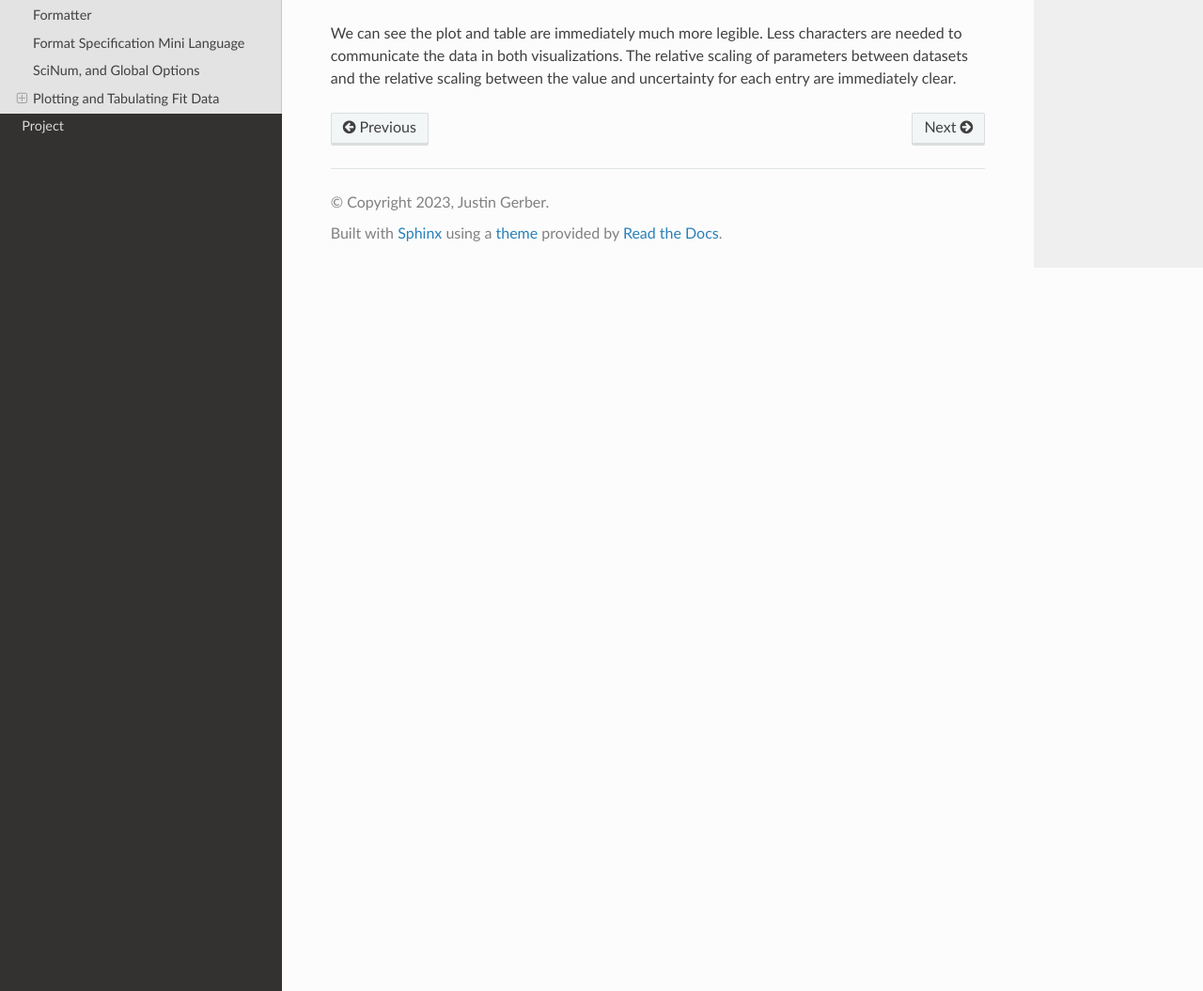
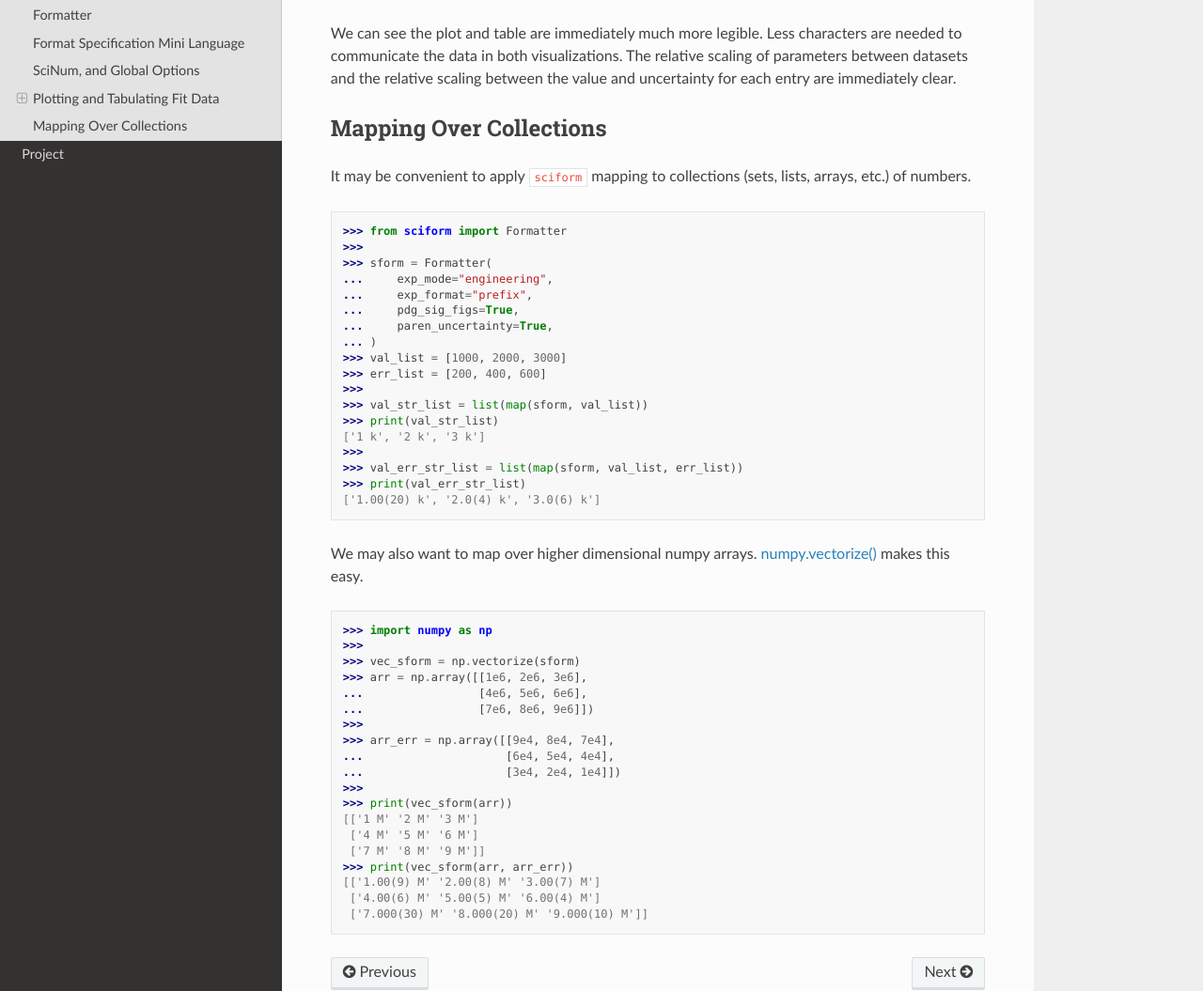
Before and after one commit to jagerber48/sciform, a Sphinx documentation site: the page built from docs/source/examples.rst, in a window 1280 px wide and 1400 px high, scrolled down 5798 px. Shown: the part 345-1400 px from the top of the window at 94% size. Built offline with Sphinx 7.4.7 and the Read the Docs theme 2.0.0, drawn with Linux system fonts in a browser that asks for light colours.

Commit message:
Add mapping examples

```diff
--- a/CHANGELOG.rst
+++ b/CHANGELOG.rst
@@ -4,6 +4,12 @@ This project adheres to `Semantic Versioning <https://semver.org/>`_.
 
 Unreleased
 ----------
+
+Added
+^^^^^
+
+* Added examples in the documentation demonstrating how ``sciform``
+  formatting can be mapped over collections of numbers.
 
 Changed
 ^^^^^^^
--- a/docs/source/examples.rst
+++ b/docs/source/examples.rst
@@ -289,3 +289,52 @@ visualizations.
 The relative scaling of parameters between datasets and the relative
 scaling between the value and uncertainty for each entry are
 immediately clear.
+
+Mapping Over Collections
+========================
+
+It may be convenient to apply ``sciform`` mapping to collections (sets,
+lists, arrays, etc.) of numbers.
+
+>>> from sciform import Formatter
+>>>
+>>> sform = Formatter(
+...     exp_mode="engineering",
+...     exp_format="prefix",
+...     pdg_sig_figs=True,
+...     paren_uncertainty=True,
+... )
+>>> val_list = [1000, 2000, 3000]
+>>> err_list = [200, 400, 600]
+>>>
+>>> val_str_list = list(map(sform, val_list))
+>>> print(val_str_list)
+['1 k', '2 k', '3 k']
+>>>
+>>> val_err_str_list = list(map(sform, val_list, err_list))
+>>> print(val_err_str_list)
+['1.00(20) k', '2.0(4) k', '3.0(6) k']
+
+We may also want to map over higher dimensional numpy arrays.
+`numpy.vectorize() <https://numpy.org/doc/stable/reference/generated/numpy.vectorize.html>`_
+makes this easy.
+
+>>> import numpy as np
+>>>
+>>> vec_sform = np.vectorize(sform)
+>>> arr = np.array([[1e6, 2e6, 3e6],
+...                 [4e6, 5e6, 6e6],
+...                 [7e6, 8e6, 9e6]])
+>>>
+>>> arr_err = np.array([[9e4, 8e4, 7e4],
+...                     [6e4, 5e4, 4e4],
+...                     [3e4, 2e4, 1e4]])
+>>>
+>>> print(vec_sform(arr))
+[['1 M' '2 M' '3 M']
+ ['4 M' '5 M' '6 M']
+ ['7 M' '8 M' '9 M']]
+>>> print(vec_sform(arr, arr_err))
+[['1.00(9) M' '2.00(8) M' '3.00(7) M']
+ ['4.00(6) M' '5.00(5) M' '6.00(4) M']
+ ['7.000(30) M' '8.000(20) M' '9.000(10) M']]
```
